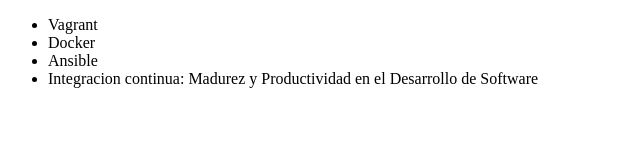
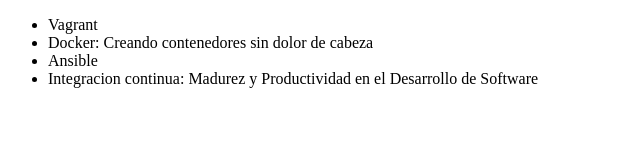
Before and after one commit to ready2devs/alura-git, a plain HTML site: page index.html in a window 1280 px wide. Shown: the whole page, without its empty margins (0-640 px from the left). Drawn offline with Linux system fonts and the light colour scheme.

Commit message:
Cambiando nombre a curso de Docker

```diff
--- a/index.html
+++ b/index.html
@@ -7,9 +7,12 @@
   <body>
     <ul>
       <li>Vagrant</li>
-      <li>Docker</li>
+      <li>Docker: Creando contenedores sin dolor de cabeza</li>
       <li>Ansible</li>
-      <li>Integracion continua: Madurez y Productividad en el Desarrollo de Software</li>
+      <li>
+        Integracion continua: Madurez y Productividad en el Desarrollo de
+        Software
+      </li>
     </ul>
   </body>
 </html>
```
